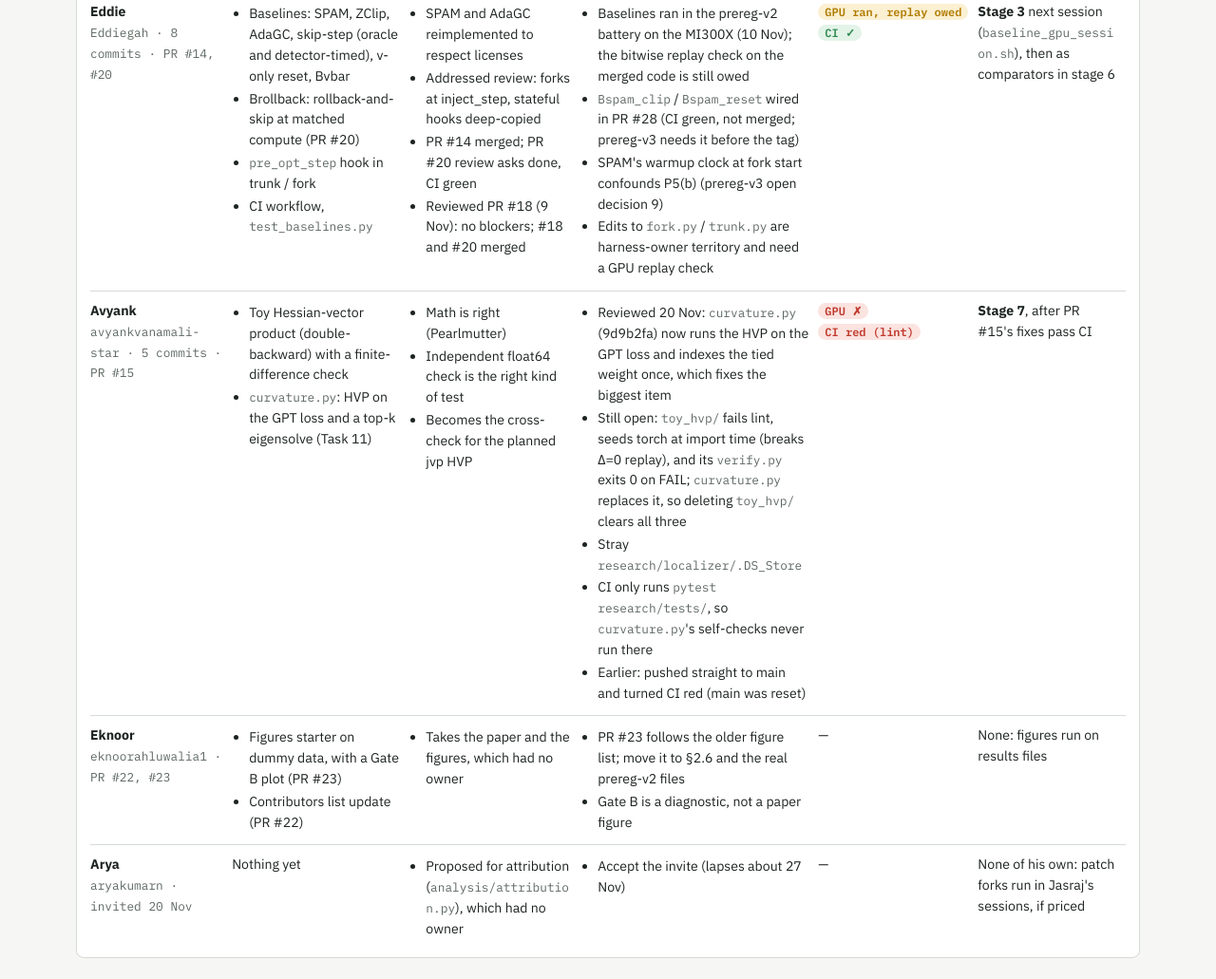
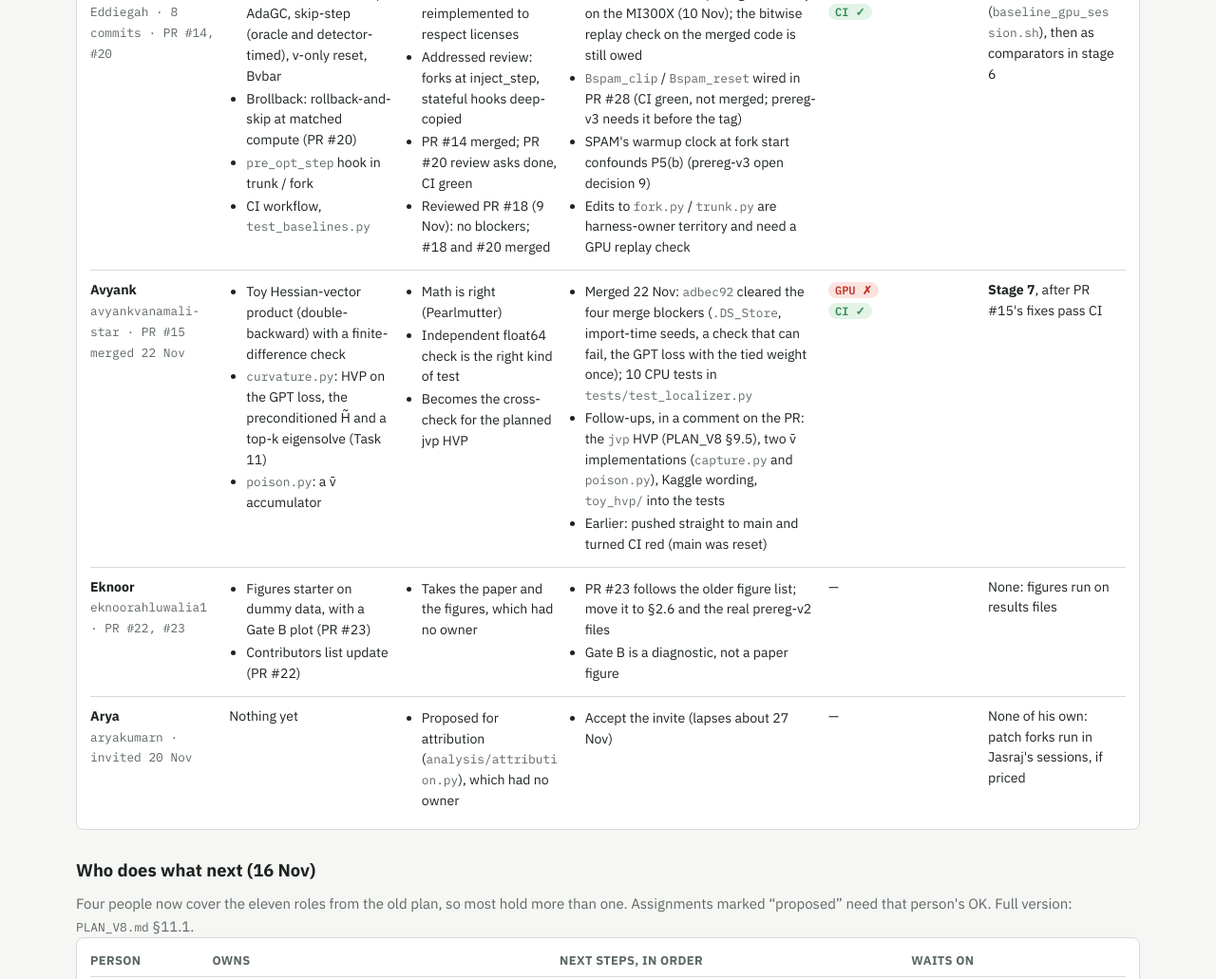
Before and after one commit to jaztulsi/optimizer-autopsy, a plain HTML site: page docs/status.html in a window 1280 px wide. Shown: the part 2050-3081 px from the top of the page at 95% size. Drawn offline with Linux system fonts and the light colour scheme.

Commit message:
Docs: localizer partly built (PR #15 merged)
curvature.py (HVP on the GPT loss, preconditioned H~, top-k eigsh) and poison.py's VBarAccumulator are merged; CPU tests in CI, not run on a GPU. snr.py and the poison score are still stubs. Updates CLAUDE.md, research/README.md, docs/SUMMARY.md and docs/status.html; notes the second v-bar implementation.

```diff
--- a/docs/status.html
+++ b/docs/status.html
@@ -124,11 +124,11 @@ main>*{min-width:0}
 <td><ul class="tight"><li>Baselines ran in the prereg-v2 battery on the MI300X (10 Nov); the bitwise replay check on the merged code is still owed</li><li><code>Bspam_clip</code> / <code>Bspam_reset</code> wired in PR #28 (CI green, not merged; prereg-v3 needs it before the tag)</li><li>SPAM's warmup clock at fork start confounds P5(b) (prereg-v3 open decision 9)</li><li>Edits to <code>fork.py</code> / <code>trunk.py</code> are harness-owner territory and need a GPU replay check</li></ul></td>
 <td><span class="pill p-wip">GPU ran, replay owed</span><br><span class="pill p-ok">CI ✓</span></td>
 <td><b>Stage 3</b> next session (<code>baseline_gpu_session.sh</code>), then as comparators in stage 6</td></tr>
-<tr><td><b>Avyank</b><br><code>avyankvanamali-star · 5 commits · PR #15</code></td>
-<td><ul class="tight"><li>Toy Hessian-vector product (double-backward) with a finite-difference check</li><li><code>curvature.py</code>: HVP on the GPT loss and a top-k eigensolve (Task 11)</li></ul></td>
+<tr><td><b>Avyank</b><br><code>avyankvanamali-star · PR #15 merged 22 Nov</code></td>
+<td><ul class="tight"><li>Toy Hessian-vector product (double-backward) with a finite-difference check</li><li><code>curvature.py</code>: HVP on the GPT loss, the preconditioned H̃ and a top-k eigensolve (Task 11)</li><li><code>poison.py</code>: a v̄ accumulator</li></ul></td>
 <td><ul class="tight"><li>Math is right (Pearlmutter)</li><li>Independent float64 check is the right kind of test</li><li>Becomes the cross-check for the planned jvp HVP</li></ul></td>
-<td><ul class="tight"><li>Reviewed 20 Nov: <code>curvature.py</code> (9d9b2fa) now runs the HVP on the GPT loss and indexes the tied weight once, which fixes the biggest item</li><li>Still open: <code>toy_hvp/</code> fails lint, seeds torch at import time (breaks Δ=0 replay), and its <code>verify.py</code> exits 0 on FAIL; <code>curvature.py</code> replaces it, so deleting <code>toy_hvp/</code> clears all three</li><li>Stray <code>research/localizer/.DS_Store</code></li><li>CI only runs <code>pytest research/tests/</code>, so <code>curvature.py</code>'s self-checks never run there</li><li>Earlier: pushed straight to main and turned CI red (main was reset)</li></ul></td>
-<td><span class="pill p-todo">GPU ✗</span><br><span class="pill p-todo">CI red (lint)</span></td>
+<td><ul class="tight"><li>Merged 22 Nov: <code>adbec92</code> cleared the four merge blockers (<code>.DS_Store</code>, import-time seeds, a check that can fail, the GPT loss with the tied weight once); 10 CPU tests in <code>tests/test_localizer.py</code></li><li>Follow-ups, in a comment on the PR: the <code>jvp</code> HVP (PLAN_V8 §9.5), two v̄ implementations (<code>capture.py</code> and <code>poison.py</code>), Kaggle wording, <code>toy_hvp/</code> into the tests</li><li>Earlier: pushed straight to main and turned CI red (main was reset)</li></ul></td>
+<td><span class="pill p-todo">GPU ✗</span><br><span class="pill p-ok">CI ✓</span></td>
 <td><b>Stage 7</b>, after PR #15's fixes pass CI</td></tr>
 <tr><td><b>Eknoor</b><br><code>eknoorahluwalia1 · PR #22, #23</code></td>
 <td><ul class="tight"><li>Figures starter on dummy data, with a Gate B plot (PR #23)</li><li>Contributors list update (PR #22)</li></ul></td>
@@ -162,7 +162,7 @@ main>*{min-width:0}
 <td>MI300X access for the replay check (session booked 20 Nov)</td></tr>
 <tr><td><b>Avyank</b><br>Localizer + stats</td>
 <td><ul class="tight"><li>C2 localizer, <code>research/localizer/</code> (proposed)</li><li>Tests and analysis for <code>stats.py</code> (proposed)</li></ul></td>
-<td><ul class="tight"><li>Push the week 2–3 work to a branch</li><li>Clear PR #15's merge blockers</li><li><code>test_stats.py</code>, including the sign-flip test prereg-v3 uses</li><li><code>snr.py</code> and the no-HVP localizer (it gives RML-2 its support S)</li></ul></td>
+<td><ul class="tight"><li><code>test_stats.py</code>, including the sign-flip test prereg-v3 uses</li><li><code>snr.py</code> and the no-HVP localizer (it gives RML-2 its support S)</li><li>PR #15's follow-ups, the <code>jvp</code> HVP first</li></ul></td>
 <td>Nothing to start</td></tr>
 <tr><td><b>Eknoor</b><br>Figures + paper</td>
 <td><ul class="tight"><li>Builds the manuscript</li><li>Figs 1–6, Tabs 1–2, and the scripts that make them</li><li>Collects every owner's section</li></ul></td>
@@ -377,7 +377,7 @@ main>*{min-width:0}
 <tr><td><i class="dot d-ok"></i></td><td><b>Placebo arms (K = 8–16, w and g channels) + planted dose c ∈ {1,3,10,30} + cooldown arm</b>: built, CI-tested (be0c131, <code>--battery chaos</code>) and run on the MI300X on 10 Nov. The full K = 111 benchmark (≈ 7 GPU-h) has not run. Rounding chaos reaches ~0.003 nats, so effects are reported as d = Δ / σ_chaos.<br><code>research/autopsy/ · docs/chaos_floor.md</code></td></tr>
 <tr><td><i class="dot d-ok"></i></td><td><b>Brollback (Eddie, PR #20)</b>: rollback-and-skip at matched compute. Merged, wired into <code>mve</code> (PR #21) and ran in prereg-v2; the bitwise replay check runs at the next MI300X session.<br><code>research/baselines/rollback.py</code></td></tr>
 <tr><td><i class="dot d-todo"></i></td><td><b>Factorial, oracle, localize</b> modules.<br><code>research/autopsy/{factorial,oracle,localize}.py</code></td></tr>
-<tr><td><i class="dot d-todo"></i></td><td><b>Localizer (C2)</b>: SNR, curvature, poison score are comment-only stubs.<br><code>research/localizer/*.py</code></td></tr>
+<tr><td><i class="dot d-wip"></i></td><td><b>Localizer (C2)</b>: curvature (HVP, H̃, top-k eigsh) and a v̄ accumulator are merged (Avyank, PR #15; CPU tests, not run on a GPU). SNR and the poison score are comment-only stubs.<br><code>research/localizer/*.py</code></td></tr>
 <tr><td><i class="dot d-todo"></i></td><td><b>Repair operator (C3)</b>: stub. The RML undo in autopsy covers part of it.<br><code>research/repair/operator.py</code></td></tr>
 <tr><td><i class="dot d-wip"></i></td><td><b>Theory</b>: R-F2's m+v coupling law written (21 Nov): a closed form for the protection share π and Y(undo-v)/Y(undo-m+v) from β1, β2 and the logged dose, frozen before prereg-v3 runs. CPU test only. ψ_k, AR(2) and the stall law are not written.<br><code>research/theory/coupling.py · README.md</code></td></tr>
 <tr><td><i class="dot d-todo"></i></td><td><b>Figures</b>: stub. <b>Drivers</b>: proxy smoke and 124M run are TODO stubs.<br><code>analysis/figures.py · experiments/proxy/smoke.py · experiments/llm124m/run.py</code></td></tr>
```
Also changed, not shown: 3 other files.
